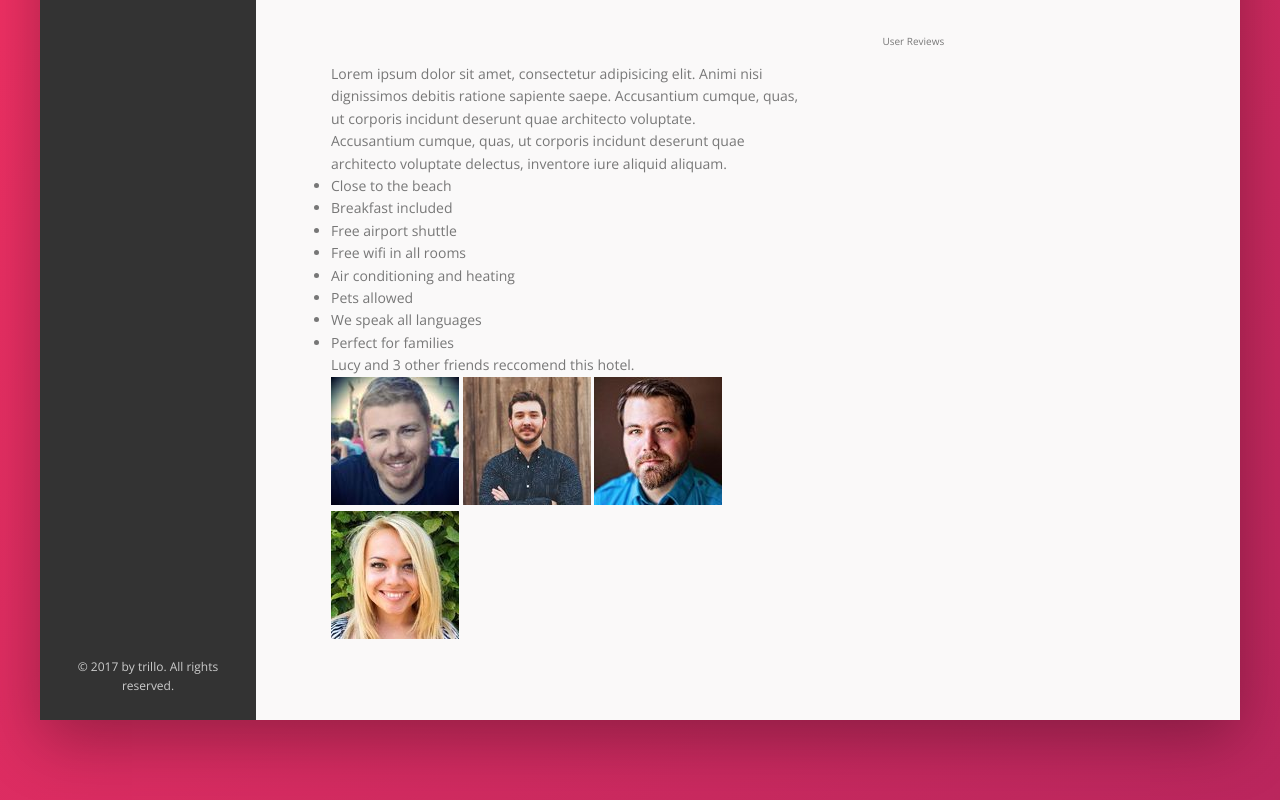
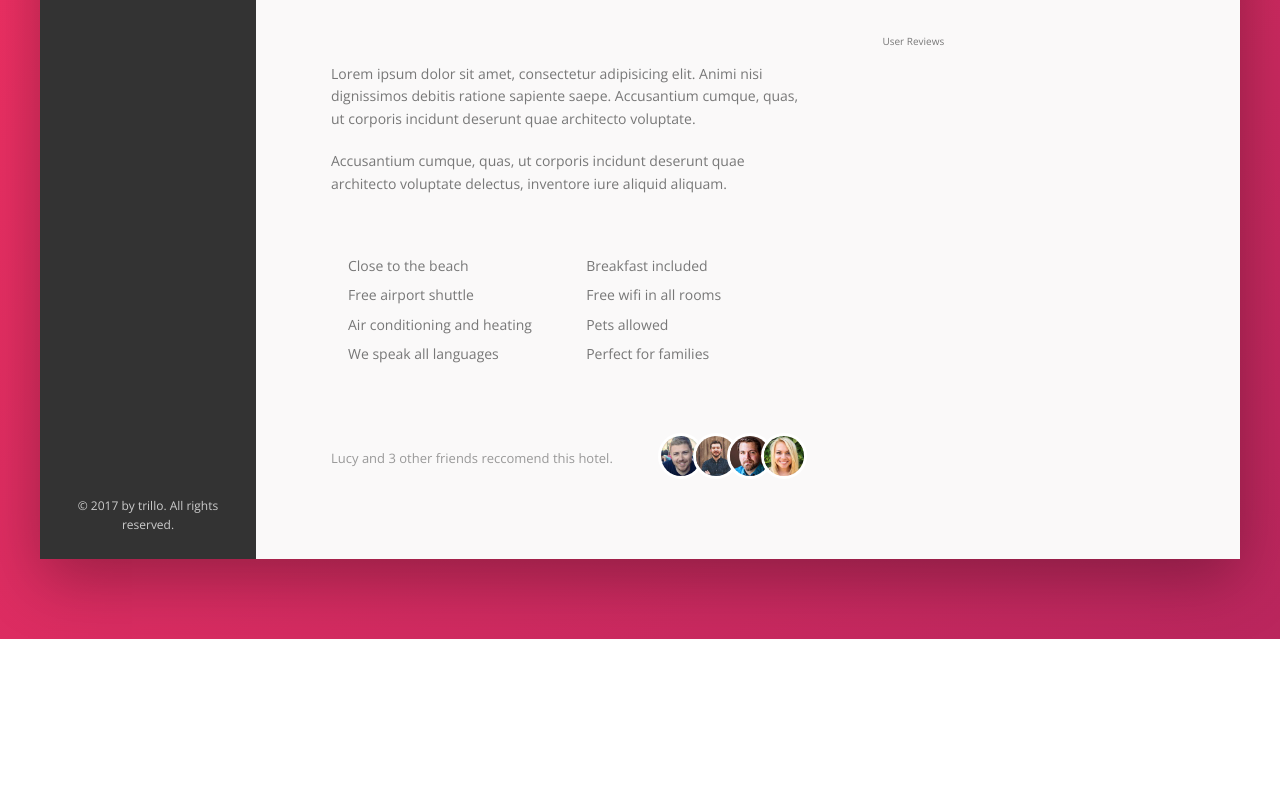
Before and after one commit to Leeyanhawrt/trillio, a website: page index.html in a window 1280 px wide. Shown: the part 613-1413 px from the top of the page. After the commit the page ends 1252 px from the top, so only its background shows below. Drawn offline with nearby package versions, Linux system fonts and the light colour scheme.

Commit message:
Finish description section using box-sizing: content box, last-of-type selector svg mask-image

```diff
--- a/index.html
+++ b/index.html
@@ -176,7 +176,7 @@
                 <li class="list__item">Perfect for families</li>
               </ul>
               <div class="recommend">
-                <p class="recommend_count">
+                <p class="recommend__count">
                   Lucy and 3 other friends reccomend this hotel.
                 </p>
                 <div class="recommend__friends">
--- a/sass/_components.scss
+++ b/sass/_components.scss
@@ -286,3 +286,72 @@
     box-shadow: none;
   }
 }
+
+// PARAGRAPH
+.paragraph:not(:last-of-type) {
+  margin-bottom: 2rem;
+}
+
+// LIST
+.list {
+  list-style: none;
+  margin: 3rem 0;
+  padding: 3rem 0;
+  border-top: var(--line);
+  border-bottom: var(--line);
+
+  display: flex;
+  flex-wrap: wrap;
+
+  &__item {
+    flex: 0 0 50%; // Want to have 2 elements side by side 100%/2
+    margin-bottom: 0.7rem;
+  }
+
+  &__item::before {
+    content: "";
+    display: inline-block;
+    height: 1rem;
+    width: 1rem;
+    margin-right: 0.7rem;
+
+    // Older browsers can't change color though
+    // background-image: url(../img/chevron-thin-right.svg);
+    // background-size: cover;
+
+    // Newer browsers use masks
+    background-color: var(--color-primary);
+    -webkit-mask-image: url(../img/chevron-thin-right.svg); // Cuts everything surrounds the SVG
+    -webkit-mask-size: cover;
+    mask-image: url(..img/chevron-thin-right);
+    mask-size: cover;
+  }
+}
+
+// RECOMMEND
+.recommend {
+  font-size: 1.3rem;
+  color: var(--color-grey-dark-3);
+
+  display: flex;
+  align-items: center;
+
+  &__count {
+    margin-right: auto;
+  }
+
+  &__friends {
+  }
+
+  &__photo {
+    box-sizing: content-box;
+    height: 4rem;
+    width: 4rem;
+    border-radius: 50%;
+    border: 3px solid #fff;
+
+    &:not(:last-child) {
+      margin-right: -1.5rem;
+    }
+  }
+}
```
Also changed, not shown: css/style.css.
